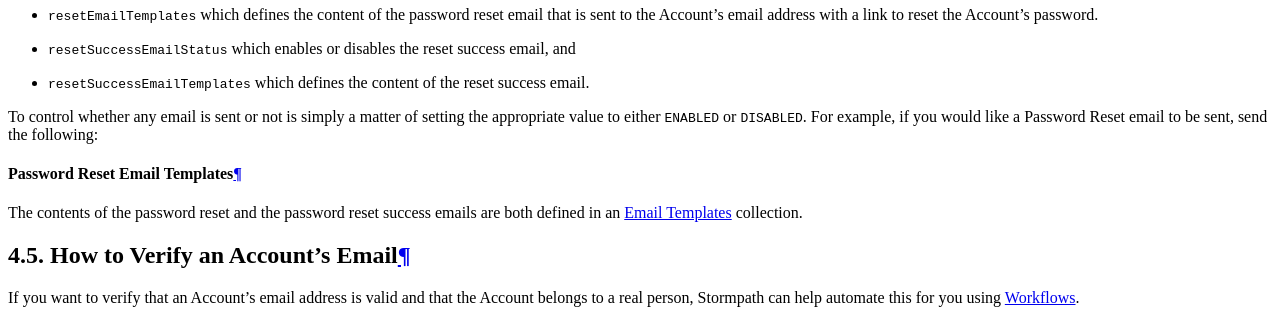
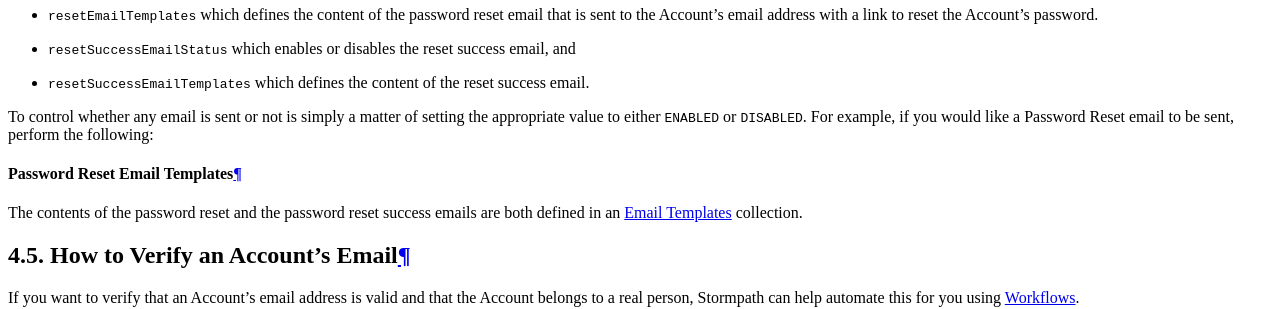
Before and after one commit to stormpath/stormpath-documentation, a Sphinx documentation site: the page built from source/accnt_mgmt.rst, in a window 1280 px wide and 900 px high, scrolled down 10788 px. Shown: the part 152-461 px from the top of the window. Built offline with Sphinx 7.4.7 and the Read the Docs theme 2.0.0, drawn with Linux system fonts in a browser that asks for light colours.

Commit message:
Add password reset email enable example

```diff
--- a/source/accnt_mgmt.rst
+++ b/source/accnt_mgmt.rst
@@ -2033,7 +2033,7 @@
 - ``resetSuccessEmailStatus`` which enables or disables the reset success email, and
 - ``resetSuccessEmailTemplates`` which defines the content of the reset success email.
 
-To control whether any email is sent or not is simply a matter of setting the appropriate value to either ``ENABLED`` or ``DISABLED``. For example, if you would like a Password Reset email to be sent, send the following:
+To control whether any email is sent or not is simply a matter of setting the appropriate value to either ``ENABLED`` or ``DISABLED``. For example, if you would like a Password Reset email to be sent, perform the following:
 
 .. only:: rest or php
 
```
Also changed, not shown: other parts of source/accnt_mgmt.rst (+9 -13 lines), 2 other files.
